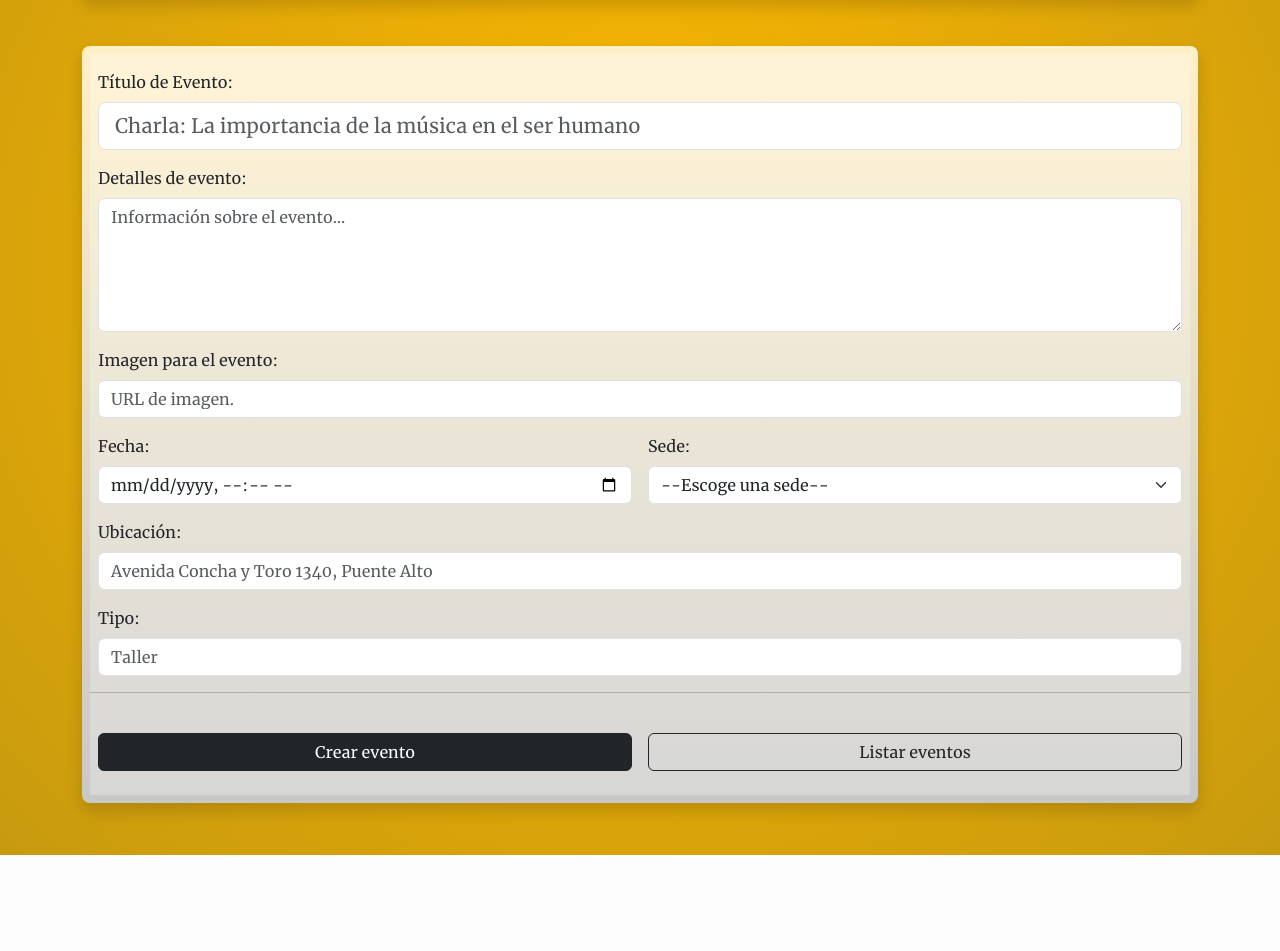
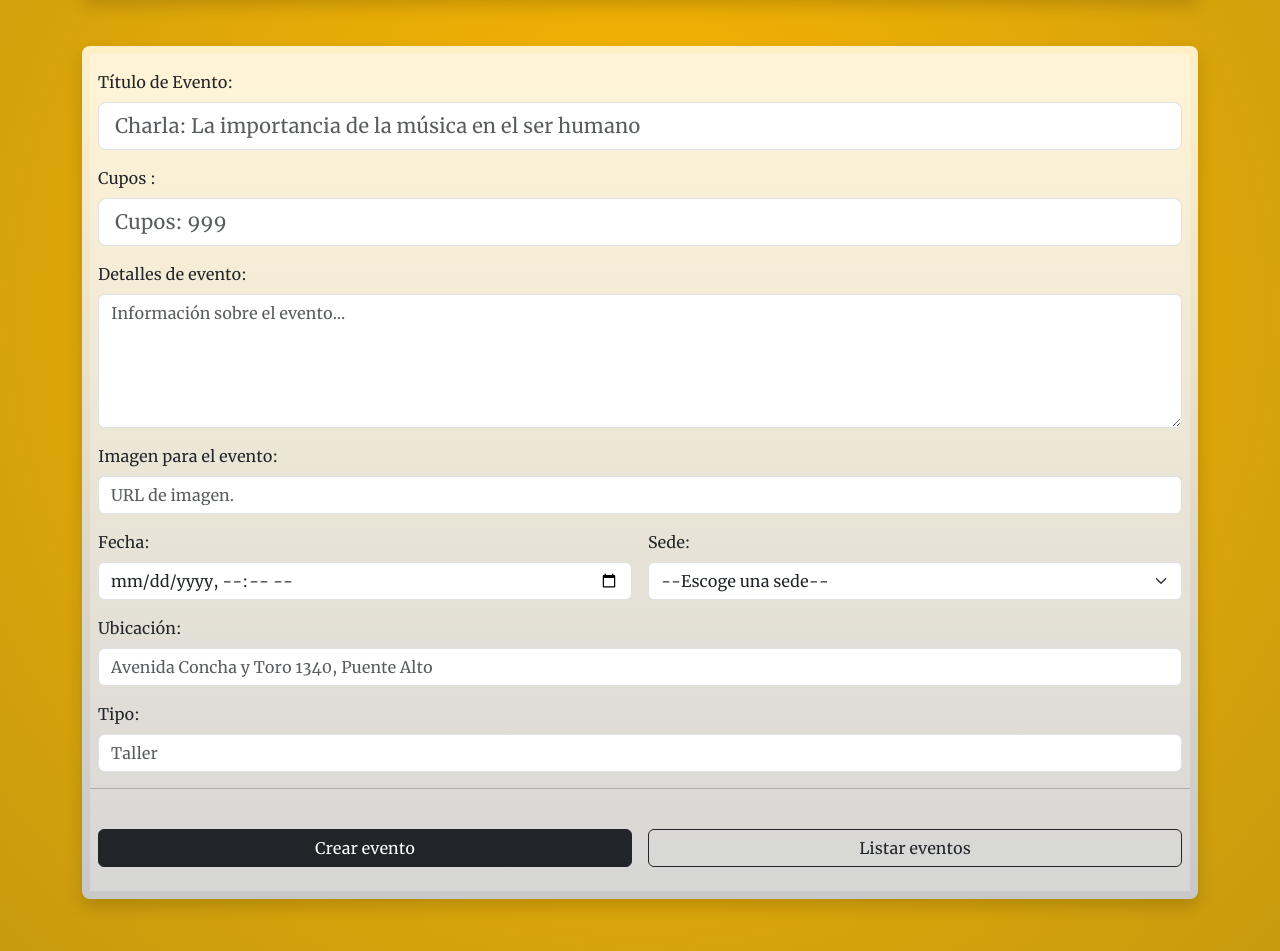
Before and after one commit to FabianFlo/PuntoDuocWeb, a Django app: page /subir_evento/ in a window 1280 px wide. Shown: the part 326-1277 px from the top of the page. Before the commit the page ends 1181 px from the top, so only its background shows below. Run offline with Django 5.2, Linux system fonts and the light colour scheme; some libraries are stand-ins or nearby versions.

Commit message:
Create fix cupos, inscritos, listaespera

```diff
--- a/mi_app/templates/mi_app/eventosCRUD/subir_evento.html
+++ b/mi_app/templates/mi_app/eventosCRUD/subir_evento.html
@@ -95,6 +95,13 @@
                         <div>
                             <input type="text" id="titulo" name="titulo" class="form-control form-control-lg" required
                                 placeholder="Charla: La importancia de la música en el ser humano">
+                        </div>
+                    </div>
+                    <div class="col-12">
+                        <label for="cupos" class="form-label">Cupos :</label>
+                        <div>
+                            <input type="number" id="cupos" name="cupos" class="form-control form-control-lg" required
+                                placeholder="Cupos: 999">
                         </div>
                     </div>
 
--- a/mi_app/views.py
+++ b/mi_app/views.py
@@ -18,6 +18,7 @@ def format_fecha(fecha):
 # # #  esto es el crud de los eventos
 def subir_evento_view(request):
     if request.method == 'POST':
+        ###     Esto es para traer los datos del form por: id y el name control form (creo...)
         datos = {
             'descripcion': request.POST.get('descripcion'),
             'estado': request.POST.get('estado'),
@@ -27,13 +28,16 @@ def subir_evento_view(request):
             'lugar': request.POST.get('lugar'),
             'sede': request.POST.get('sede'),
             'tipo': request.POST.get('tipo'),
-            'titulo': request.POST.get('titulo')
+            'titulo': request.POST.get('titulo'),
+            'cupos': request.POST.get('cupos'),
         }
 
         url = "https://firestore.googleapis.com/v1/projects/puntoduoc-894e9/databases/(default)/documents/Eventos"
         headers = {
             "Content-Type": "application/json"
         }
+
+        ###     esto lleva los datos al firebase :P
 
         response = requests.post(url, headers=headers, json={"fields": {
             "descripcion": {"stringValue": datos['descripcion']},
@@ -44,7 +48,14 @@ def subir_evento_view(request):
             "lugar": {"stringValue": datos['lugar']},
             "sede": {"stringValue": datos['sede']},
             "tipo": {"stringValue": datos['tipo']},
-            "titulo": {"stringValue": datos['titulo']}
+            "titulo": {"stringValue": datos['titulo']},
+            "cupos": {"integerValue": datos['cupos']},
+            "inscritos": {"integerValue": "0"},  # Inicializamos en 0
+                "listaEspera": {
+                    "arrayValue": {
+                        "values": []  # Inicializamos con un array vacío
+                    }
+                }
         }})
 
         if response.status_code in [200, 201]:
```
